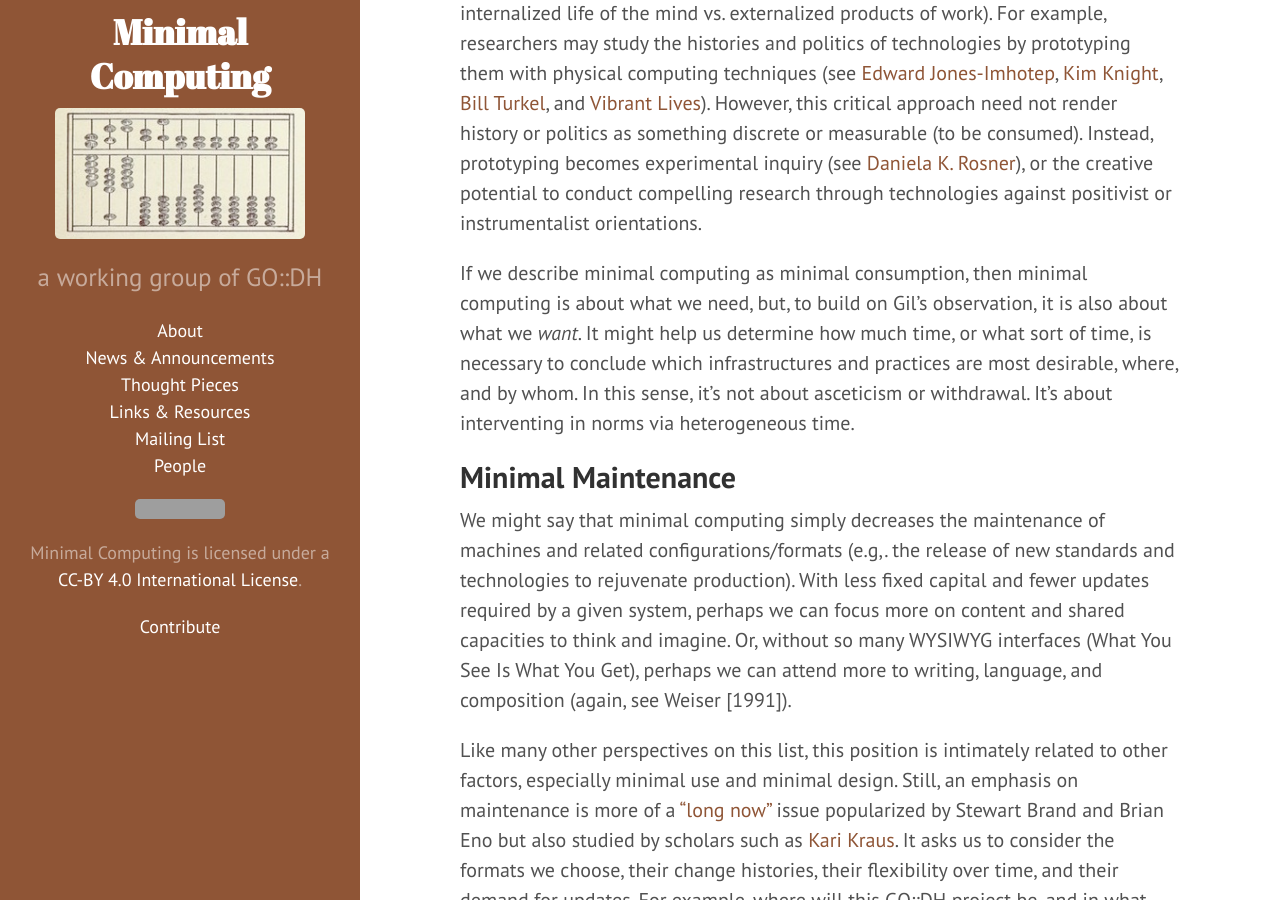
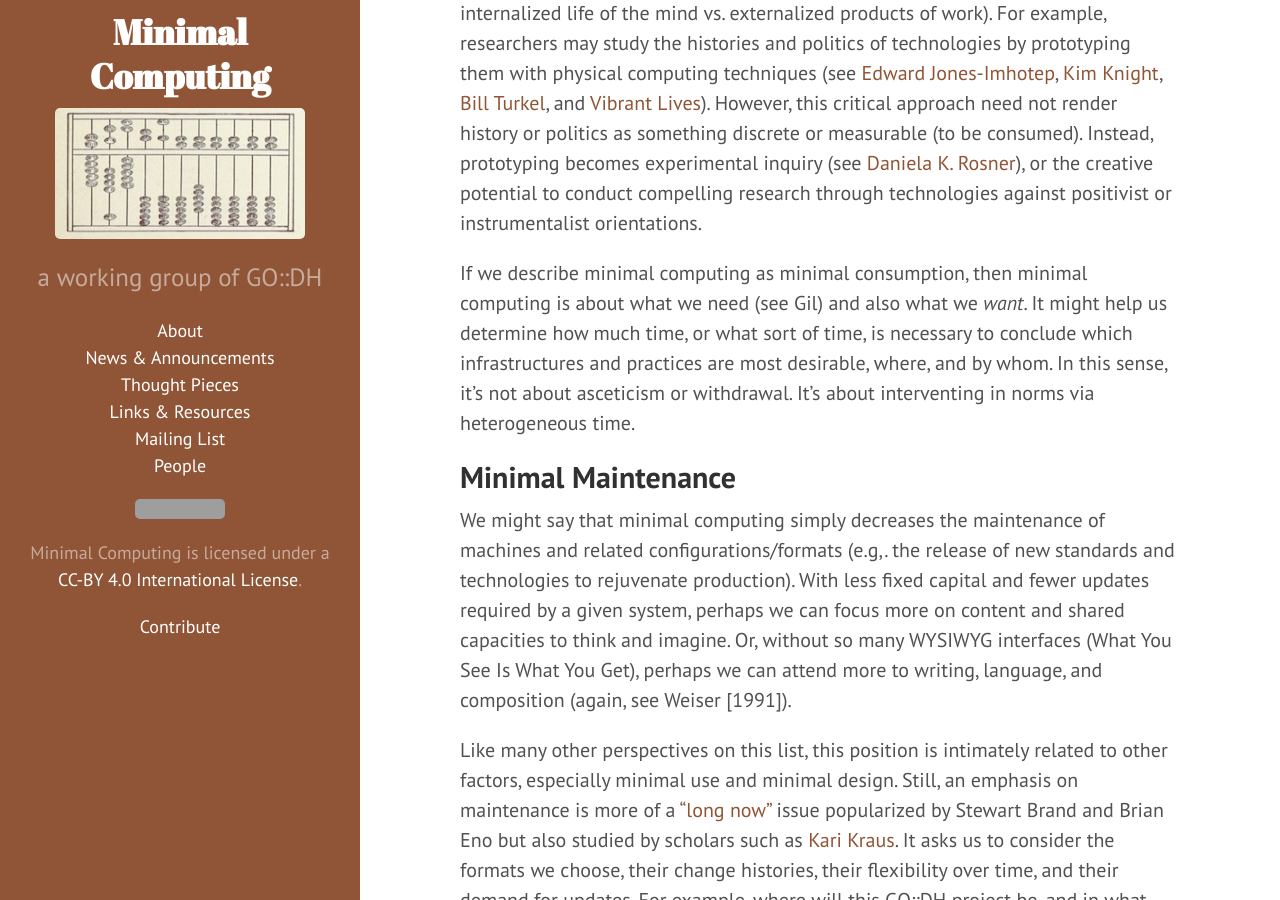
Before and after one commit to go-dh/mincomp, a Jekyll site: the page built from _posts/2016-10-02-minimal-definitions.markdown, in a window 1280 px wide and 900 px high, scrolled down 5825 px. Built offline with Jekyll 4.4.1, drawn with Linux system fonts in a browser that asks for light colours; grey boxes are pictures that could not be loaded.

Commit message:
Update 2016-10-02-minimal-definitions.markdown

```diff
--- a/_posts/2016-10-02-minimal-definitions.markdown
+++ b/_posts/2016-10-02-minimal-definitions.markdown
@@ -42,7 +42,7 @@ Yet *time* remains a fundamental challenge for reduced consumption, especially a
 
 For me, then, this is the crucial question concerning reduced consumption: *How might minimal computing increase our shared capacities to think or imagine, and not just our individual capacities to work or produce?* Such shared capacities are what Marx (1857-58), Nick Dyer-Witheford (1999), and Christian Fuchs (2016) call the ["general intellect."](https://www.marxists.org/archive/marx/works/1857/grundrisse/ch14.htm) Minimal computing suggests we can engage shared capacities to think or imagine without resorting to theory/practice or yack/hack binaries (e.g., internalized life of the mind vs. externalized products of work). For example, researchers may study the histories and politics of technologies by prototyping them with physical computing techniques (see [Edward Jones-Imhotep](https://edwardjonesimhotep.com/), [Kim Knight](http://kimknight.com/), [Bill Turkel](https://williamjturkel.net/), and [Vibrant Lives](https://jwernimont.com/category/vibrantlives/)). However, this critical approach need not render history or politics as something discrete or measurable (to be consumed). Instead, prototyping becomes experimental inquiry (see [Daniela K. Rosner](http://www.danielarosner.com/)), or the creative potential to conduct compelling research through technologies against positivist or instrumentalist orientations.
 
-If we describe minimal computing as minimal consumption, then minimal computing is about what we need, but, to build on Gil's observation, it is also about what we *want*. It might help us determine how much time, or what sort of time, is necessary to conclude which infrastructures and practices are most desirable, where, and by whom. In this sense, it's not about asceticism or withdrawal. It's about  interventing in norms via heterogeneous time.
+If we describe minimal computing as minimal consumption, then minimal computing is about what we need (see Gil) and also what we *want*. It might help us determine how much time, or what sort of time, is necessary to conclude which infrastructures and practices are most desirable, where, and by whom. In this sense, it's not about asceticism or withdrawal. It's about  interventing in norms via heterogeneous time.
 
 ## Minimal Maintenance
 
```
